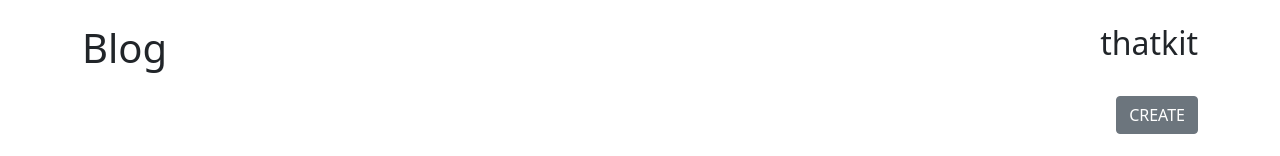
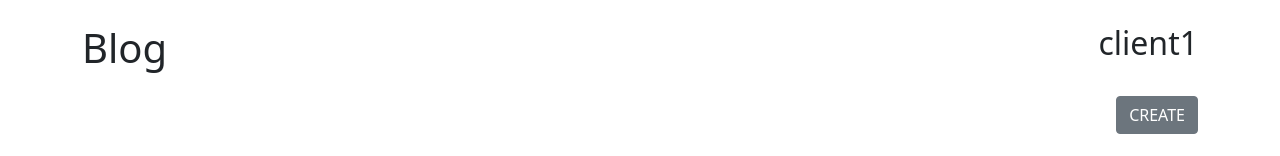
Before and after one commit to thatkit/welbex-test-20220426, a React (Create React App) app in the folder client/: page / in a window 1280 px wide. Shown: the top 156 px of the page. Built offline with nearby package versions, Linux system fonts and the light colour scheme.

Commit message:
tyny state adjustment

```diff
--- a/client/src/screens/BlogNotesScreen/index.tsx
+++ b/client/src/screens/BlogNotesScreen/index.tsx
@@ -8,8 +8,6 @@ import { BlogNoteModal } from '../../components/BlogNoteModal';
 import { observer } from 'mobx-react-lite';
 import { useGlobalState } from '../globalState';
 
-const authorData = 'thatkit';
-
 export const BlogNotesScreen = observer((): JSX.Element => {
   const [state] = useState(useGlobalState());
 
@@ -17,7 +15,7 @@ export const BlogNotesScreen = observer((): JSX.Element => {
 
   return (
     <Container className={styles.app}>
-      <Navbar data={authorData} />
+      <Navbar data={state.getUsername} />
       <div className={styles.btnWrapper}>
         <BlogNoteModal
           action={{ action: 'create' }}
--- a/client/src/screens/globalState.ts
+++ b/client/src/screens/globalState.ts
@@ -18,6 +18,10 @@ export class GlobalState {
         makeAutoObservable(this);
     }
 
+    get getUsername() {
+        return this.user.username;
+    }
+
     get getBlogNotes() {
         return this.blogNotes;
     }
```
